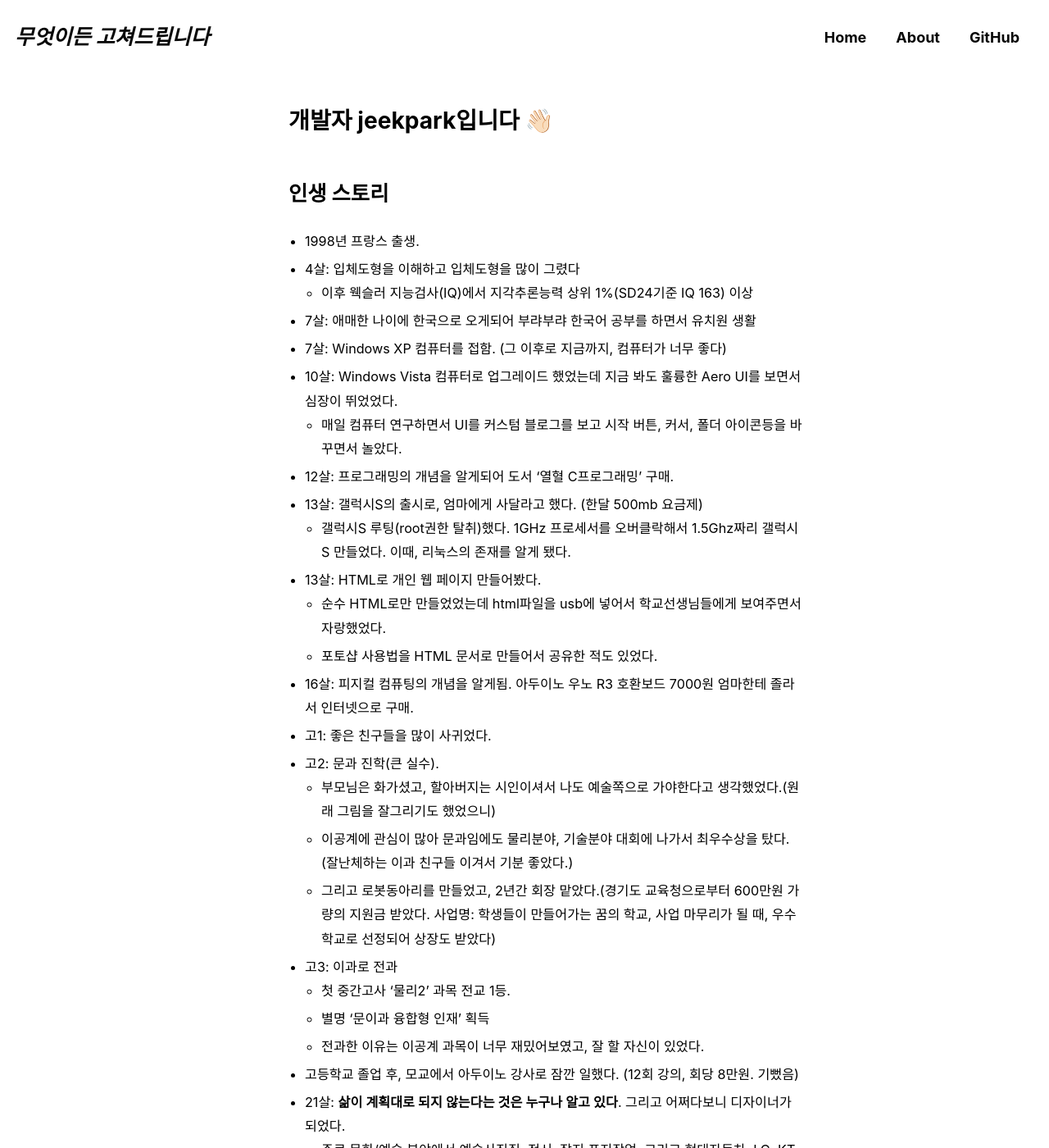
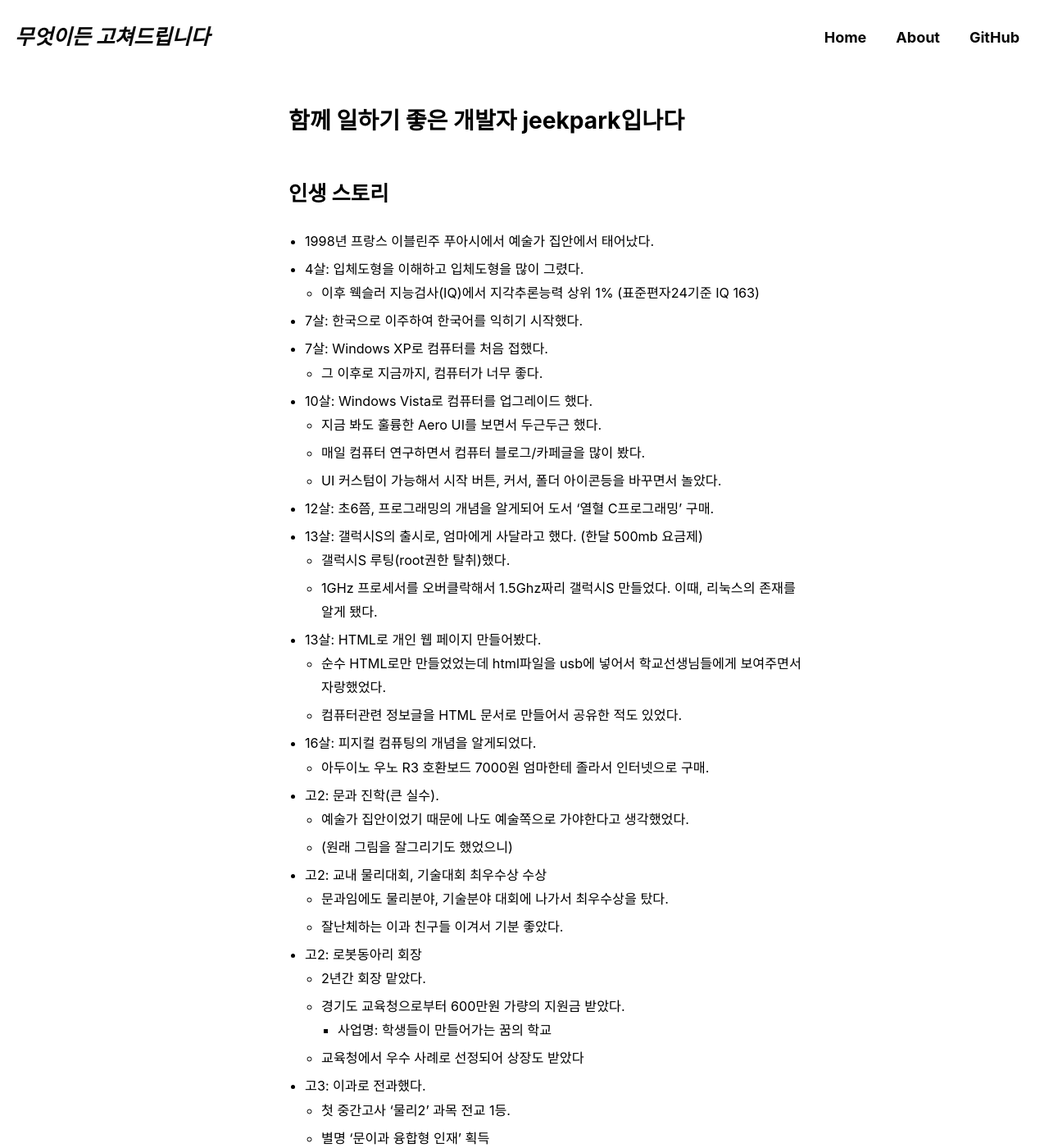
Before and after one commit to jeekpark/jeekpark.github.io, a Jekyll site: the page built from _pages/about.md, in a window 1280 px wide and 1400 px high. Shown: the whole window at 82% size. Built offline with Jekyll 4.4.1, drawn with Linux system fonts in a browser that asks for light colours; cached includes are drawn as plain includes; some web fonts are replaced; some of the changed text lies outside the part shown.

Commit message:
Update: 2024-09-20

```diff
--- a/_pages/about.md
+++ b/_pages/about.md
@@ -1,5 +1,5 @@
 ---
-title: "개발자 jeekpark입니다 👋🏻"
+title: "함께 일하기 좋은 개발자 jeekpark입나다"
 permalink: /about/
 layout: single
 comments: false
@@ -7,30 +7,42 @@ comments: false
 
 # 인생 스토리
 
-- 1998년 프랑스 출생.
-- 4살: 입체도형을 이해하고 입체도형을 많이 그렸다
-    - 이후 웩슬러 지능검사(IQ)에서 지각추론능력 상위 1%(SD24기준 IQ 163) 이상
-- 7살: 애매한 나이에 한국으로 오게되어 부랴부랴 한국어 공부를 하면서 유치원 생활
-- 7살: Windows XP 컴퓨터를 접함. (그 이후로 지금까지, 컴퓨터가 너무 좋다)
-- 10살: Windows Vista 컴퓨터로 업그레이드 했었는데 지금 봐도 훌륭한 Aero UI를 보면서 심장이 뛰었었다.
-    - 매일 컴퓨터 연구하면서 UI를 커스텀 블로그를 보고 시작 버튼, 커서, 폴더 아이콘등을 바꾸면서 놀았다.
-- 12살: 프로그래밍의 개념을 알게되어 도서 '열혈 C프로그래밍' 구매.
+- 1998년 프랑스 이블린주 푸아시에서 예술가 집안에서 태어났다.
+- 4살: 입체도형을 이해하고 입체도형을 많이 그렸다.
+    - 이후 웩슬러 지능검사(IQ)에서 지각추론능력 상위 1% (표준편자24기준 IQ 163)
+- 7살: 한국으로 이주하여 한국어를 익히기 시작했다.
+- 7살: Windows XP로 컴퓨터를 처음 접했다.
+    - 그 이후로 지금까지, 컴퓨터가 너무 좋다.
+- 10살: Windows Vista로 컴퓨터를 업그레이드 했다.
+    - 지금 봐도 훌륭한 Aero UI를 보면서 두근두근 했다.
+    - 매일 컴퓨터 연구하면서 컴퓨터 블로그/카페글을 많이 봤다.
+    - UI 커스텀이 가능해서 시작 버튼, 커서, 폴더 아이콘등을 바꾸면서 놀았다.
+- 12살: 초6쯤, 프로그래밍의 개념을 알게되어 도서 '열혈 C프로그래밍' 구매.
 - 13살: 갤럭시S의 출시로, 엄마에게 사달라고 했다. (한달 500mb 요금제)
-    - 갤럭시S 루팅(root권한 탈취)했다. 1GHz 프로세서를 오버클락해서 1.5Ghz짜리 갤럭시S 만들었다. 이때, 리눅스의 존재를 알게 됐다.
+    - 갤럭시S 루팅(root권한 탈취)했다.
+    - 1GHz 프로세서를 오버클락해서 1.5Ghz짜리 갤럭시S 만들었다. 이때, 리눅스의 존재를 알게 됐다.
 - 13살: HTML로 개인 웹 페이지 만들어봤다.
     - 순수 HTML로만 만들었었는데 html파일을 usb에 넣어서 학교선생님들에게 보여주면서 자랑했었다.
-    - 포토샵 사용법을 HTML 문서로 만들어서 공유한 적도 있었다.
-- 16살: 피지컬 컴퓨팅의 개념을 알게됨. 아두이노 우노 R3 호환보드 7000원 엄마한테 졸라서 인터넷으로 구매.
-- 고1: 좋은 친구들을 많이 사귀었다.
+    - 컴퓨터관련 정보글을 HTML 문서로 만들어서 공유한 적도 있었다.
+- 16살: 피지컬 컴퓨팅의 개념을 알게되었다.
+    - 아두이노 우노 R3 호환보드 7000원 엄마한테 졸라서 인터넷으로 구매.
 - 고2: 문과 진학(큰 실수).
-    - 부모님은 화가셨고, 할아버지는 시인이셔서 나도 예술쪽으로 가야한다고 생각했었다.(원래 그림을 잘그리기도 했었으니)
-    - 이공계에 관심이 많아 문과임에도 물리분야, 기술분야 대회에 나가서 최우수상을 탔다. (잘난체하는 이과 친구들 이겨서 기분 좋았다.)
-    - 그리고 로봇동아리를 만들었고, 2년간 회장 맡았다.(경기도 교육청으로부터 600만원 가량의 지원금 받았다. 사업명: 학생들이 만들어가는 꿈의 학교, 사업 마무리가 될 때, 우수학교로 선정되어 상장도 받았다)
-- 고3: 이과로 전과
+    - 예술가 집안이었기 때문에 나도 예술쪽으로 가야한다고 생각했었다.
+    - (원래 그림을 잘그리기도 했었으니)
+
+- 고2: 교내 물리대회, 기술대회 최우수상 수상
+    - 문과임에도 물리분야, 기술분야 대회에 나가서 최우수상을 탔다.
+    - 잘난체하는 이과 친구들 이겨서 기분 좋았다.
+- 고2: 로봇동아리 회장
+    - 2년간 회장 맡았다.
+    - 경기도 교육청으로부터 600만원 가량의 지원금 받았다.
+        - 사업명: 학생들이 만들어가는 꿈의 학교
+    - 교육청에서 우수 사례로 선정되어 상장도 받았다
+- 고3: 이과로 전과했다.
     - 첫 중간고사 '물리2' 과목 전교 1등.
     - 별명 '문이과 융합형 인재' 획득
     - 전과한 이유는 이공계 과목이 너무 재밌어보였고, 잘 할 자신이 있었다.
-- 고등학교 졸업 후, 모교에서 아두이노 강사로 잠깐 일했다. (12회 강의, 회당 8만원. 기뻤음)
+- 고등학교 졸업 후, 모교에서 아두이노(로봇코딩) 강사로 잠깐 일했다.
 - 21살: **삶이 계획대로 되지 않는다는 것은 누구나 알고 있다**. 그리고 어쩌다보니 디자이너가 되었다.
     - 주로 문화/예술 분야에서 예술사진집, 전시, 잡지 표지작업, 그리고 현대자동차, LG, KT 등의 기업이미지 작업을 해왔다. 일을 정말 잘해왔고 인정을 받으면서 커리어를 쌓아가고 있었다.
     - 3년차 즈음에는 기업이미지 광고회사에서 디자인 팀장으로 일하게 되었고 나이에 비해 중요한 일들을 할 수 있었다. 대표적으로 LG, 현대자동차, KT, 시몬느의 기업이미지 작업 핸들링.
@@ -50,9 +62,6 @@ comments: false
     - 나중에 석사까지 공부해보고 싶어서 우선 학사 과정
 # 경력
 
-### 개발자 커리어
-- 아직 없음
-
 ### 교육 커리어
 - 혜윰(경기마을교육공동체), 방과후 로봇학교, 아두이노 강사.(2019)
 - 라미두스(경기마을교육공동체), 방과후 로봇학교, 설립자 (2016)
```
